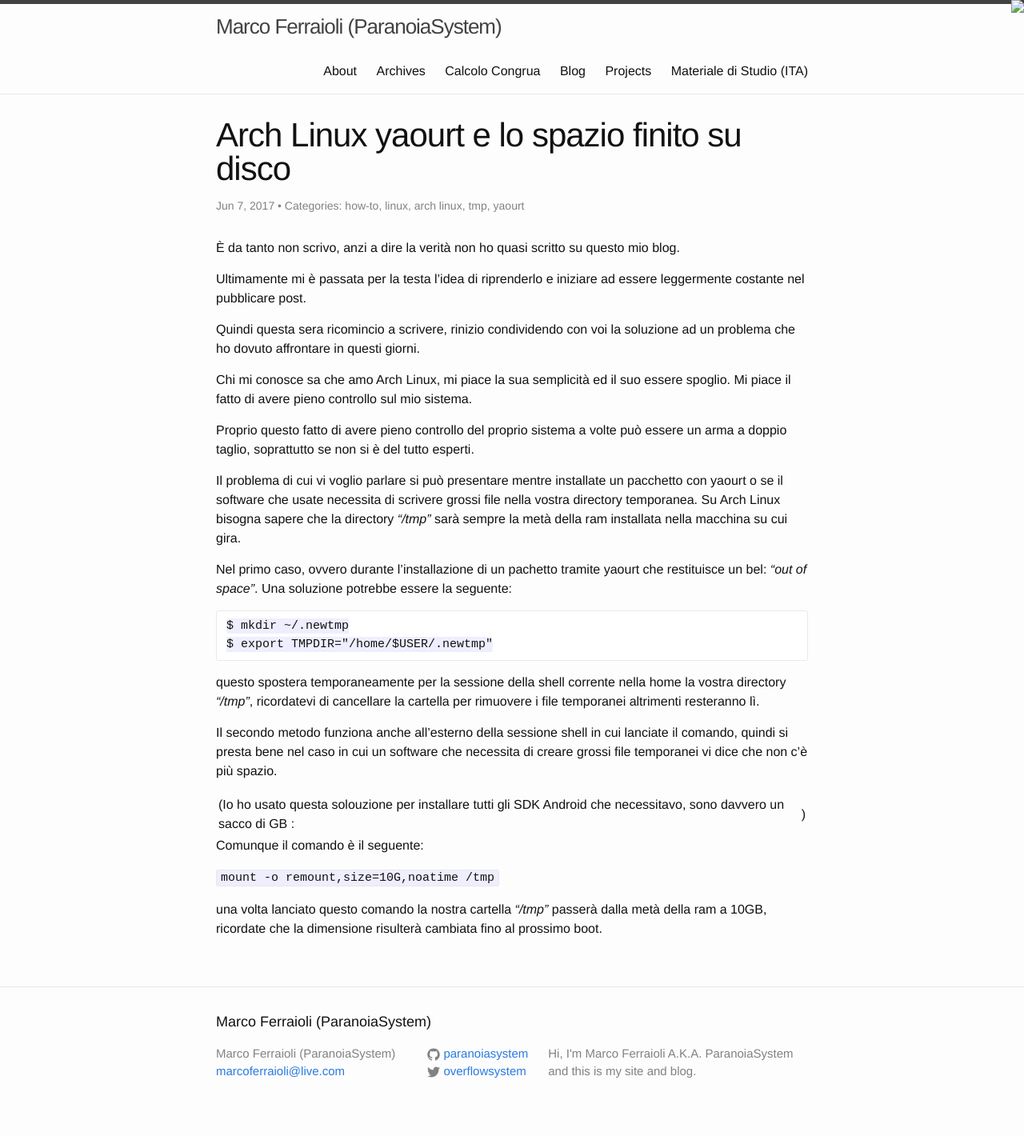
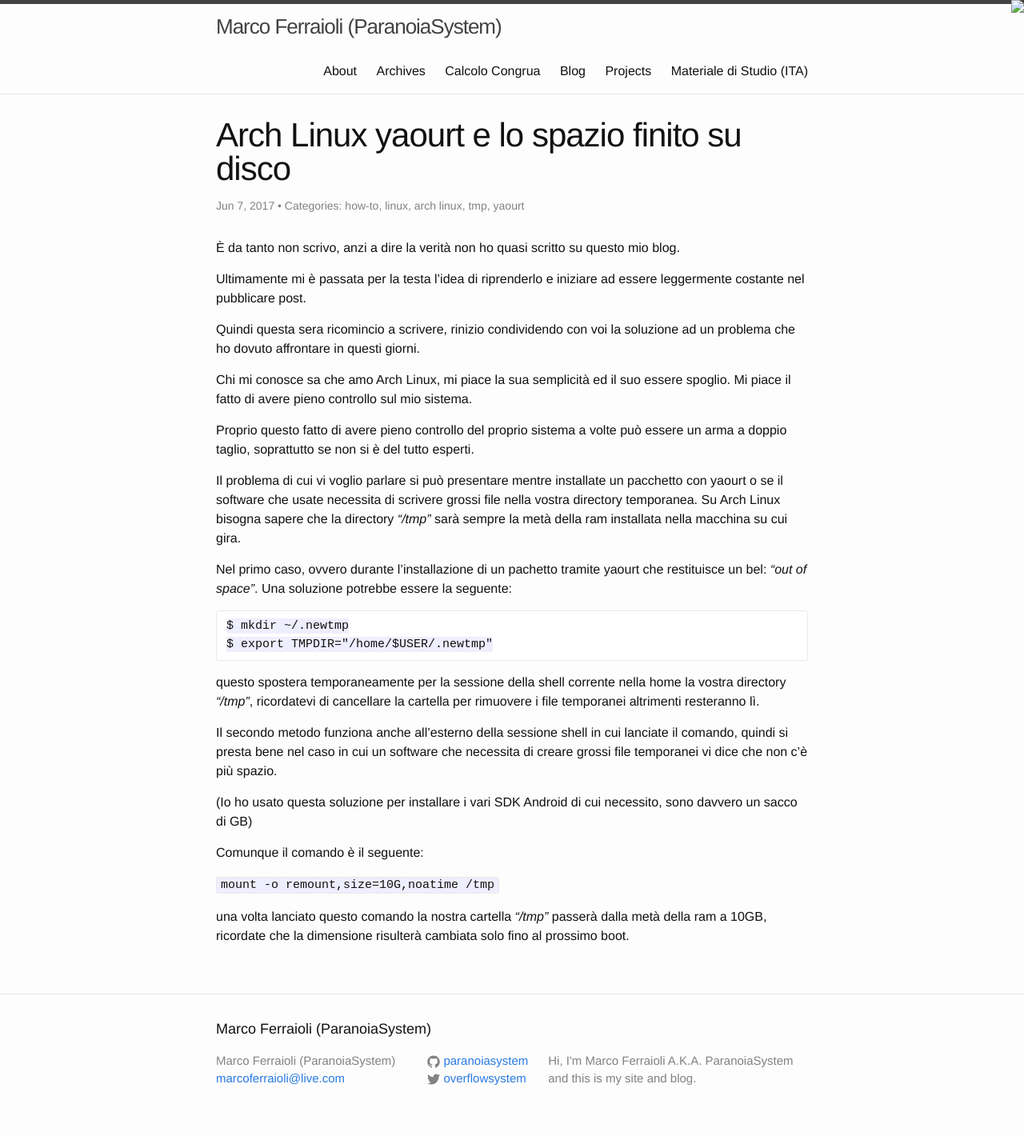
Before and after one commit to paranoiasystem/paranoiasystem.github.io_old, a Jekyll site: the page built from _posts/2017-06-07-Arch-Linux-Yaourt-tmpfs.markdown, in a window 1280 px wide. Shown: the whole page at 80% size. Built offline with Jekyll 4.4.1, drawn with Linux system fonts in a browser that asks for light colours; comment, search, counter and statistics services are not loaded.

Commit message:
Update 2017-06-07-Arch-Linux-Yaourt-tmpfs.markdown

```diff
--- a/_posts/2017-06-07-Arch-Linux-Yaourt-tmpfs.markdown
+++ b/_posts/2017-06-07-Arch-Linux-Yaourt-tmpfs.markdown
@@ -29,10 +29,10 @@ questo spostera temporaneamente per la sessione della shell corrente nella home
 
 Il secondo metodo funziona anche all'esterno della sessione shell in cui lanciate il comando, quindi si presta bene nel caso in cui un software che necessita di creare grossi file temporanei vi dice che non c'è più spazio.
 
-(Io ho usato questa solouzione per installare tutti gli SDK Android che necessitavo, sono davvero un sacco di GB :| )
+(Io ho usato questa soluzione per installare i vari SDK Android di cui necessito, sono davvero un sacco di GB)
 
 Comunque il comando è il seguente:
 
 `mount -o remount,size=10G,noatime /tmp`
 
-una volta lanciato questo comando la nostra cartella _"/tmp"_ passerà dalla metà della ram a 10GB, ricordate che la dimensione risulterà cambiata fino al prossimo boot.
+una volta lanciato questo comando la nostra cartella _"/tmp"_ passerà dalla metà della ram a 10GB, ricordate che la dimensione risulterà cambiata solo fino al prossimo boot.
```
